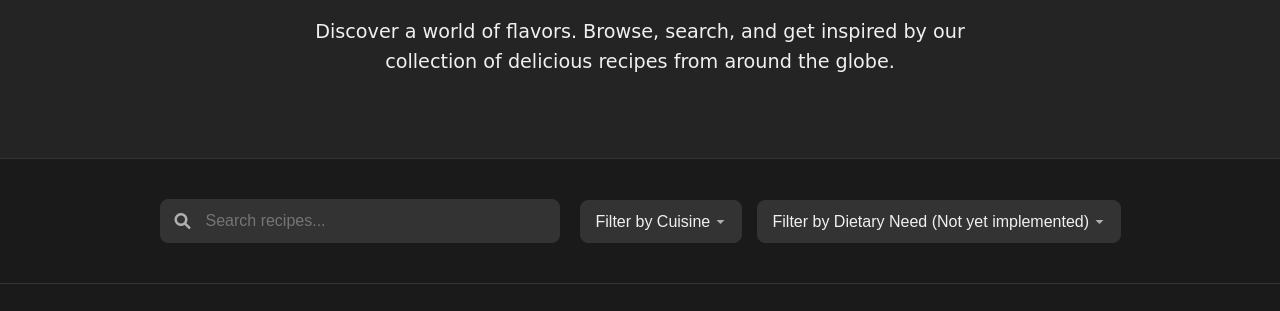
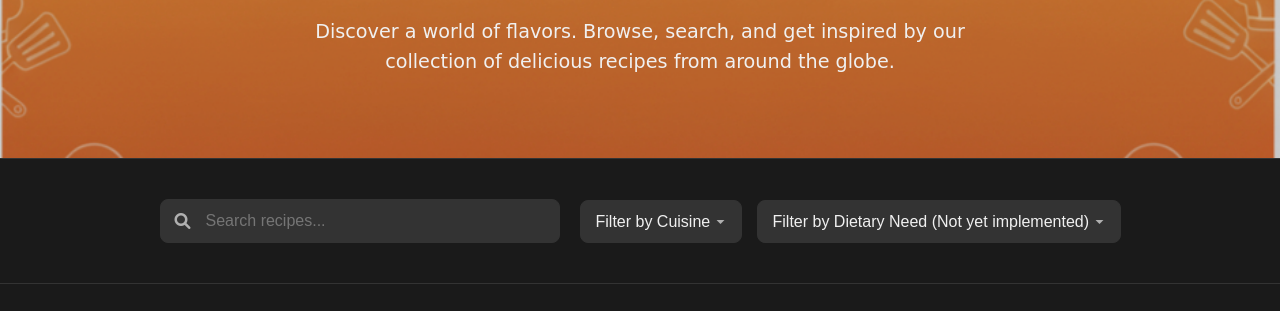
Before and after one commit to Cheezu-hub/-Culinary-Canvas, a plain HTML site: page index.html in a window 1280 px wide. Shown: the part 250-561 px from the top of the page. Drawn offline with nearby package versions, Linux system fonts and the light colour scheme; no server answers; a web font is replaced by a local one.

Commit message:
Update style.css

```diff
--- a/style.css
+++ b/style.css
@@ -1,6 +1,6 @@
 /* --- Global Styles --- */
+
 @import url('https://fonts.googleapis.com/css2?family=Montserrat:wght@400;600;700&family=Playfair+Display:wght@700&family=Edu+NSW+ACT+Foundation:wght@700&display=swap');
-
 :root {
     --primary-bg-dark: #1a1a1a;
     --secondary-bg-dark: #2a2a2a;
@@ -36,7 +36,9 @@ body {
     padding: 0 20px;
 }
 
+
 /* --- Navbar Section --- */
+
 .navbar {
     background-color: var(--primary-bg-dark);
     padding: 15px 0;
@@ -77,13 +79,15 @@ body {
     color: var(--accent-orange);
 }
 
+
 /* --- Hero Section --- */
+
 .hero-section {
     text-align: center;
     padding: 80px 0;
     background-color: var(--secondary-bg-dark);
     border-bottom: 1px solid var(--border-color);
-    background-image: url('assets/hero_banner.png.png');
+    background-image: url('hero_banner.png.png');
     background-size: cover;
     background-position: center;
     background-repeat: no-repeat;
@@ -99,7 +103,7 @@ body {
     left: 0;
     width: 100%;
     height: 100%;
-     background: rgba(0, 0, 0, 0.15);
+    background: rgba(0, 0, 0, 0.15);
     z-index: -1;
 }
 
@@ -123,7 +127,9 @@ body {
     z-index: 2;
 }
 
+
 /* --- Search and Filter Section --- */
+
 .search-filter-section {
     padding: 40px 0;
     background-color: var(--primary-bg-dark);
@@ -192,7 +198,9 @@ body {
     padding-right: 30px;
 }
 
+
 /* --- Recent Searches Section --- */
+
 .recent-searches-section {
     padding: 30px 0;
     background-color: var(--primary-bg-dark);
@@ -247,7 +255,9 @@ body {
     background-color: #929292;
 }
 
+
 /* --- Recipe Grid Section (Recipes, Favorites, Uploads) --- */
+
 .recipe-grid-section {
     padding: 60px 0;
     background-color: var(--secondary-bg-dark);
@@ -334,7 +344,9 @@ body {
     padding: 30px;
 }
 
+
 /* --- Favorite Icon --- */
+
 .favorite-icon {
     position: absolute;
     top: 15px;
@@ -356,7 +368,9 @@ body {
     transform: scale(1.2);
 }
 
+
 /* --- Buttons --- */
+
 .view-recipe-btn {
     background-color: var(--accent-orange);
     color: var(--text-light);
@@ -373,7 +387,9 @@ body {
     background-color: var(--button-hover-bg);
 }
 
+
 /* --- Share Recipe Section (Form) --- */
+
 .share-recipe-section {
     padding: 60px 0;
     background-color: var(--primary-bg-dark);
@@ -484,7 +500,9 @@ body {
     color: red;
 }
 
+
 /* --- Modal Section --- */
+
 .modal {
     display: none;
     position: fixed;
@@ -608,55 +626,46 @@ body {
     background-color: #af201b;
 }
 
+
 /* --- Responsive Adjustments --- */
+
 @media (max-width: 768px) {
     .navbar .container {
         flex-direction: column;
         gap: 15px;
     }
-
     .navbar .nav-links {
         margin-top: 10px;
     }
-
     .navbar .nav-links a {
         margin: 0 15px;
     }
-
     .hero-section h1 {
         font-size: 2.5em;
     }
-
     .hero-section p {
         font-size: 1em;
     }
-
     .search-filter-section .container {
         flex-direction: column;
         align-items: stretch;
     }
-
     .filters {
         flex-direction: column;
         gap: 10px;
     }
-
     .search-bar {
         max-width: 100%;
     }
-
     .recipe-grid {
         grid-template-columns: 1fr;
     }
-
     .modal-content {
         padding: 20px;
     }
-
     #modalRecipeTitle {
         font-size: 2em;
     }
-
     .recipe-upload-form {
         padding: 25px;
     }
@@ -666,12 +675,10 @@ body {
     .navbar .logo {
         font-size: 1.5em;
     }
-
     .navbar .logo-image {
         height: 35px;
         margin-right: 8px;
     }
-
     .navbar .nav-links a {
         margin: 0 10px;
         font-size: 0.9em;
```
